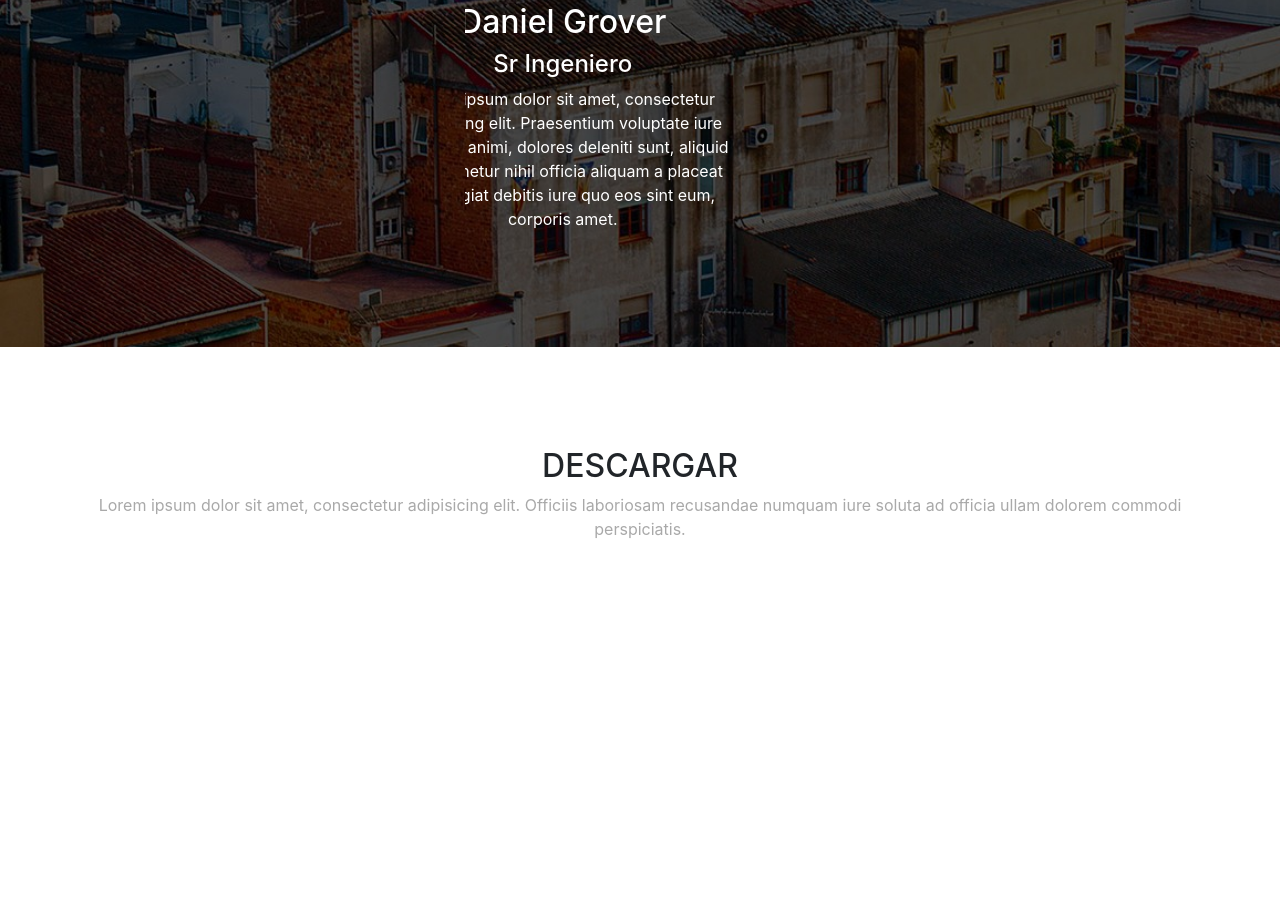
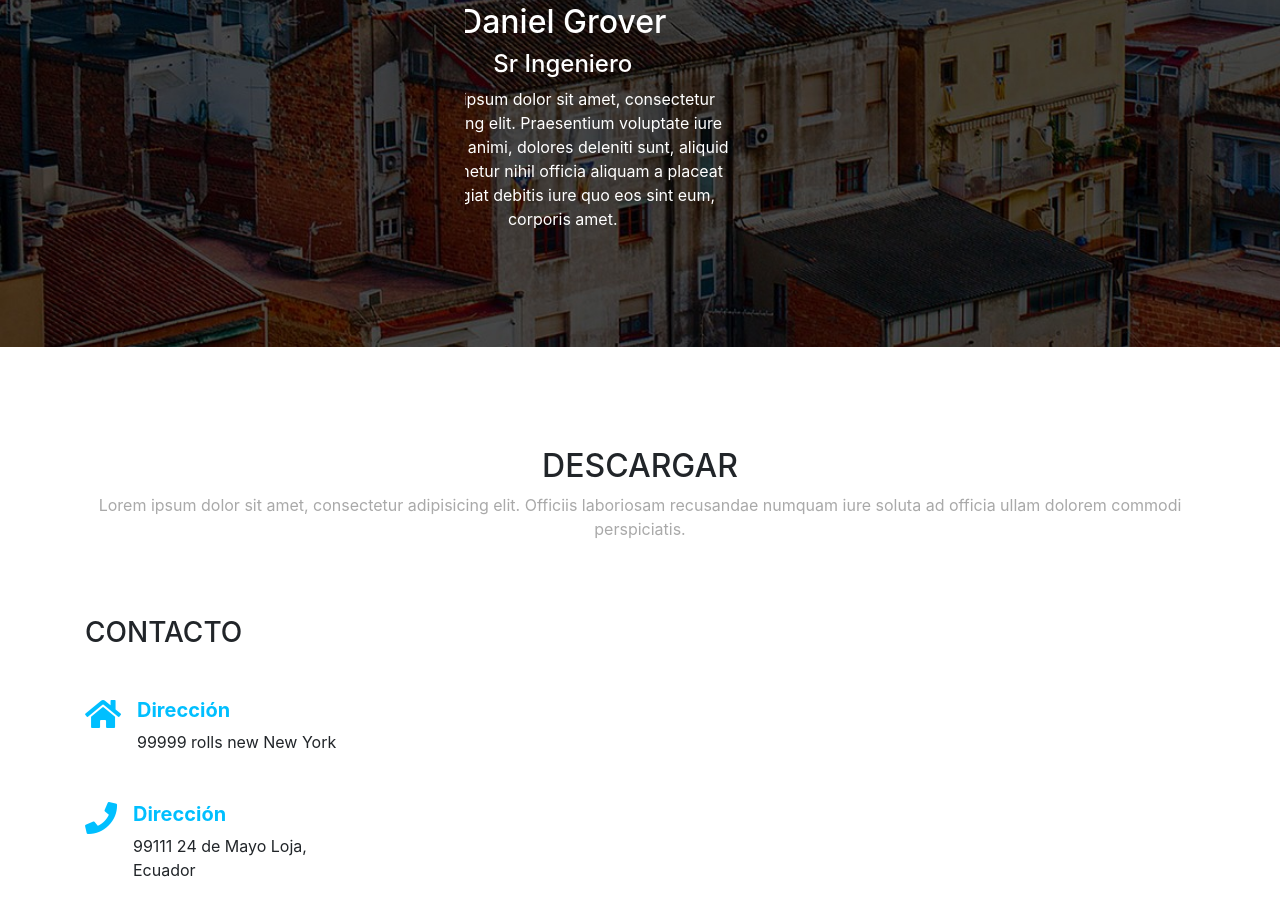
Before and after one commit to jpablopachar/PlatillaCursoBootstrapAvanzado, a plain HTML site: page index.html in a window 1280 px wide. Shown: the part 3555-4471 px from the top of the page. Before the commit the page ends 4272 px from the top, so only its background shows below. Drawn offline with Linux system fonts and the light colour scheme.

Commit message:
Tercera clase 2

```diff
--- a/index.html
+++ b/index.html
@@ -296,7 +296,29 @@
         </div>
       </div>
       <div class="row">
-        <div class="col-md-3"></div>
+        <div class="col-md-3">
+          <h3>CONTACTO</h3>
+          <div class="media mt-5">
+            <i class="fas fa-home fa-2x mr-3 text-celeste"></i>
+            <div class="media-body">
+              <h5 class="font-weight-bold text-celeste mt-0">Dirección</h5>
+              <div class="address-phone">
+                <span>99999 rolls new</span>
+                <span>New York</span>
+              </div>
+            </div>
+          </div>
+          <div class="media mt-5">
+            <i class="fas fa-phone fa-2x mr-3 text-celeste"></i>
+            <div class="media-body">
+              <h5 class="font-weight-bold text-celeste mt-0">Dirección</h5>
+              <div class="address-phone">
+                <span>99111 24 de Mayo</span>
+                <span>Loja, Ecuador</span>
+              </div>
+            </div>
+          </div>
+        </div>
         <div class="col-md-9"></div>
       </div>
     </div>
```
